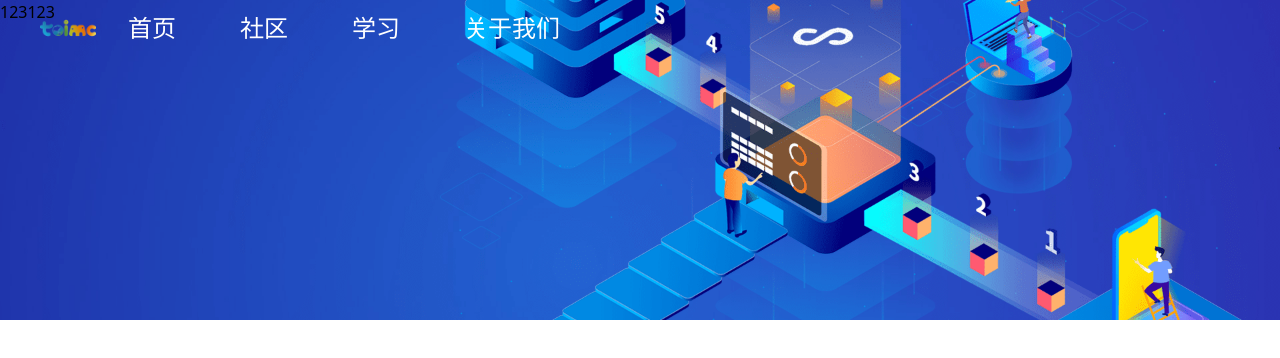
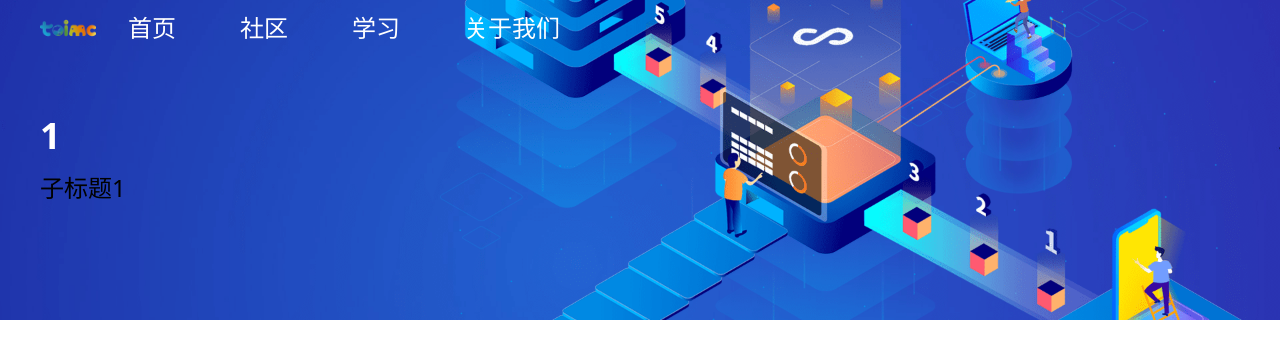
Before and after one commit to wanglei123/pk-front-vue3-framework, a Vue app: page / in a window 1280 px wide. Shown: the top 358 px of the page. Built offline with nearby package versions, Linux system fonts and the light colour scheme.

Commit message:
引入 Swiper组件 2

```diff
--- a/src/components/Swiper.vue
+++ b/src/components/Swiper.vue
@@ -9,9 +9,12 @@
     <swiper-slide v-for="(item,index) in items" :key="item.image">
       <slot :item="item">
         <div class="h-full w-full bg-cover bg-no-repeat bg-center" :style="{backgroundImage: `url(${item.image})`}">
-          <div>
-            <p>123123</p>
-          </div>
+          <Container class="h-full">
+            <div class="flex flex-col justify-center items-start">
+              <p class="text-4xl font-bold text-white">{{item.title}}</p>
+              <p class="text-2xl text-grey-100 pt-4">{{item.subTitle}}</p>
+            </div>
+          </Container>
         </div>
       </slot>
     </swiper-slide>
@@ -21,8 +24,10 @@
 <script setup lang="ts">
 import { Swiper, SwiperSlide } from 'swiper/vue';
 import type { Swiper as SwiperType} from 'swiper';
+import type {SwiperTypeItem} from '@/components/types'
 import 'swiper/css';
 import type { PropType } from 'vue'
+import Container from '@/components/Container.vue'
 
 defineProps({
   items: {
--- a/src/pages/index.vue
+++ b/src/pages/index.vue
@@ -8,12 +8,21 @@ import bg from '@/assets/images/bg.png'
 
 const items: SwiperTypeItem[] = [
   {
-    image: bg
+    image: bg,
+    title: '1',
+    subTitle: '子标题1'
+  },
+  {
+    image: bg,
+    title: '2',
+    subTitle: '子标题2'
+  },
+  {
+    image: bg,
+    title: '3',
+    subTitle: '子标题3'
   }
 ]
-
-const msg = ref('123')
-const target = ref(null)
 </script>
 
 <style scoped></style>
```
